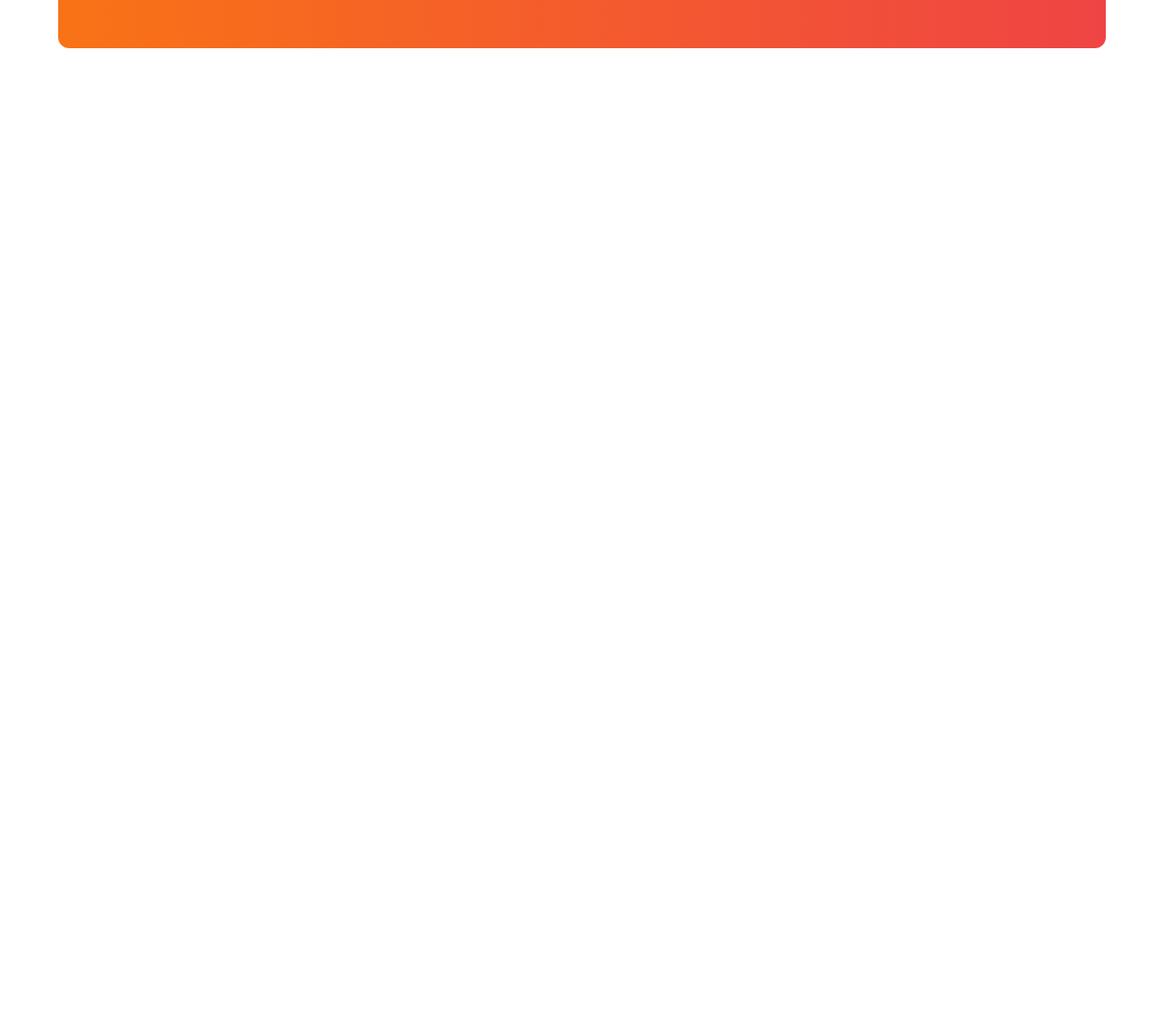
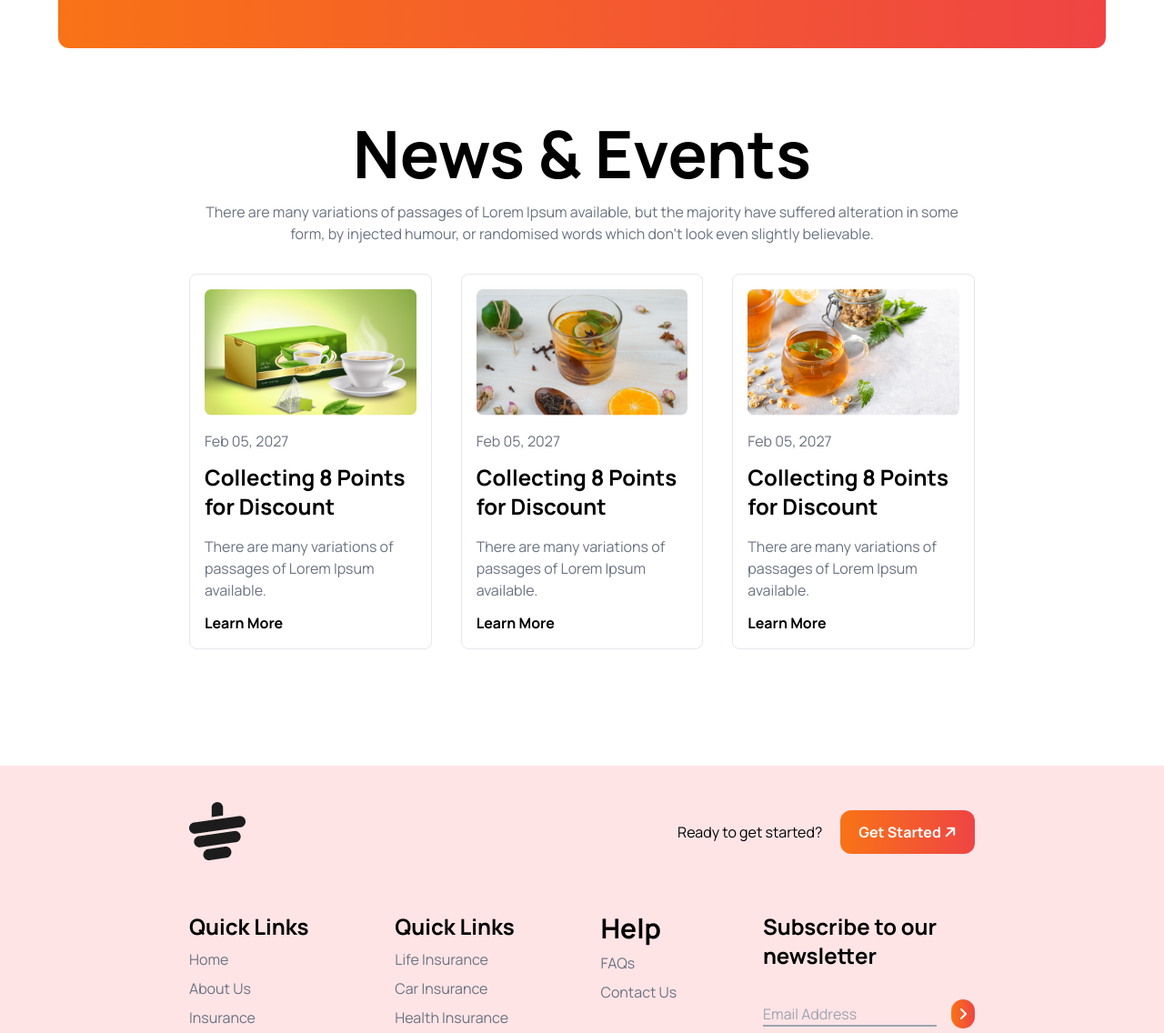
Before and after one commit to abusaleh123/Tea-House-Tailwind, a plain HTML site: page index.html in a window 1280 px wide. Shown: the part 2525-3661 px from the top of the page at 91% size. Before the commit the page ends 2578 px from the top, so only its background shows below. Drawn offline with nearby package versions, Linux system fonts and the light colour scheme.

Commit message:
News Section And Footer Section Done

```diff
--- a/index.html
+++ b/index.html
@@ -36,7 +36,8 @@
 </style>
 </head>
 
-<body class="font-manrope max-w-screen-2xl mx-auto px-16 lg:px28 sm:flex-col-reverse">
+<body class="font-manrope">
+  <main class="font-manrope max-w-screen-2xl mx-auto px-16 lg:px28 sm:flex-col-reverse">
 
     <header class="lg:flex mt-10 mb-20 justify-between">
       <div>
@@ -160,11 +161,90 @@
             <small class="font-bold text-gray-500">Businessman</small>
           </div>
         </div>
+      </div>
+      </section>
+     <section>
+       <div class="mx-auto mt-20" >
+        <h1 class="text-2xl md:text-7xl font-bold text-center ">News & Events</h1>
+        <p class="text-gray-500 text-center mx-auto mt-4 w-3/4">There are many variations of passages of Lorem Ipsum available, but the majority have suffered alteration in some form, by injected humour, or randomised words which don't look even slightly believable. </p>
+       </div>
+       <div class="grid grid-cols-1 md:grid-cols-2 lg:grid-cols-3 mt-8 gap-8 w-3/4 mx-auto">
+       <!-- Card-1 -->
+
+       <div class="p-4 border rounded-lg ">
+        <img src="./images/news-1.png" alt="" class="mb-4 mx-auto" >
+        <p class="text-gray-500 mb-3">Feb 05, 2027</p>
+        <h1 class="text-2xl font-bold mb-4">Collecting 8 Points for Discount</h1>
+        <p class="text-gray-500 mb-3">There are many variations of passages of Lorem Ipsum available.</p>
+        <button class=" font-bold ">Learn More</button>
+       </div>
+       <!-- Card-2 -->
+       <div class="p-4 border rounded-lg ">
+        <img src="./images/news-2.png" alt="" class="mb-4">
+        <p class="text-gray-500 mb-3">Feb 05, 2027</p>
+        <h1 class="text-2xl font-bold mb-4">Collecting 8 Points for Discount</h1>
+        <p class="text-gray-500 mb-3">There are many variations of passages of Lorem Ipsum available.</p>
+        <button class=" font-bold ">Learn More</button>
+       </div>
+       <!-- Card-3 -->
+       <div class="p-4 border rounded-lg ">
+        <img src="./images/news-3.png" alt="" class="mb-4">
+        <p class="text-gray-500 mb-3">Feb 05, 2027</p>
+        <h1 class="text-2xl font-bold mb-4">Collecting 8 Points for Discount</h1>
+        <p class="text-gray-500 mb-3">There are many variations of passages of Lorem Ipsum available.</p>
+        <button class=" font-bold ">Learn More</button>
+       </div>
+      </div>
+     </section>
+    </main>
+  </main>
+    <footer class="bg-rose-100 w-full mt-32 py-10 px-4 md:px-16">
+      <div class="w-9/12 mx-auto bg-red mb-14">
+        <div class="mb-8 flex justify-between gap-5">
+          <img src="./images/cup.png" alt="" class="">
+          <div class="flex items-center gap-5 justify-center">
+            <h4>Ready to get started?</h4>
+            <button class="bg-gradient-to-r from-orange-500 to-red-500 px-5 py-3 rounded-xl text-white font-bold ">Get Started <i class="fa-solid fa-arrow-right -rotate-45"></i></button>
+          </div>
+        </div>
+      </div>
+      <div class="flex justify-between mx-auto w-9/12">
+        <!-- Card-1 -->
+        <div  >
+          <h1 class="font-bold text-2xl mb-2">Quick Links</h1>
+          <p class="text-gray-500 mb-2"> Home</p>
+          <p class="text-gray-500 mb-2"> About Us</p>
+          <p class="text-gray-500 mb-2">Insurance</p>
+          <p class="text-gray-500 mb-2"> Privacy Policy</p>
+        </div>
+        <!-- Card-2 -->
+        <div>
+          <h1 class="font-bold text-2xl  mb-2">Quick Links</h1>
+          <p class="text-gray-500 mb-2">Life Insurance</p>
+          <p class="text-gray-500 mb-2">Car Insurance</p>
+          <p class="text-gray-500 mb-2">Health Insurance</p>
+          <p class="text-gray-500 mb-2">House Insurance</p>
+        </div>
+        <!-- Card-3 -->
+        <div>
+          <h1 class="font-bold text-2xl md:text-3xl mb-2">Help</h1>
+          <p class="text-gray-500 mb-2">FAQs</p>
+          <p class="text-gray-500">Contact Us</p>
+
+        </div>
+        <!-- card-4 -->
+        <div>
+          <h1 class="font-bold text-2xl mb-8  ">Subscribe to our <br> newsletter</h1>
+        <input class="bg-rose-100  border-b-2 border-gray-400 mr-4 mb-8" type="email" name="email" id="email" placeholder="Email Address"><i class="fa-solid fa-angle-right bg-gradient-to-r from-orange-500 to-red-500 rounded-full p-2  text-white"></i>
+       <div class="flex gap-5">
+        <i class="fa-brands fa-facebook text-2xl text-gray-600"></i>
+        <i class="fa-brands fa-twitter text-2xl text-gray-600"></i>
+        <i class="fa-brands fa-instagram text-2xl text-gray-600"></i>
+       </div>
+        </div>
 
       </div>
-
-      </section>
-    </main>
+    </footer>
 </body>
 
 </html>
```
